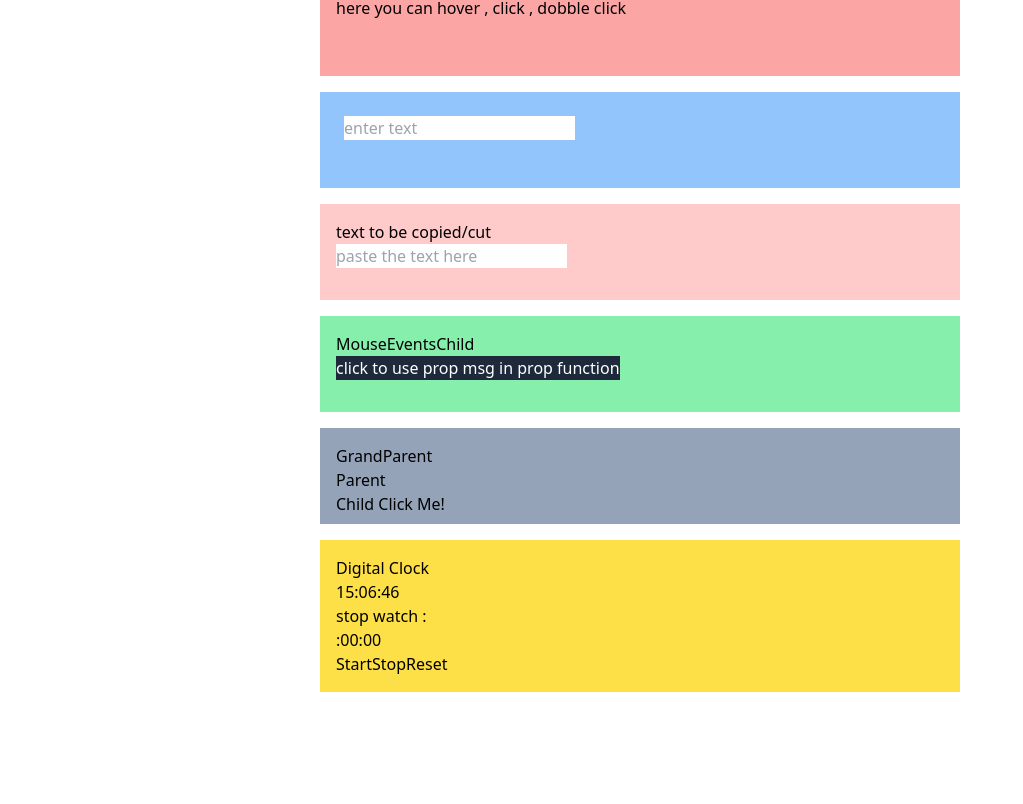
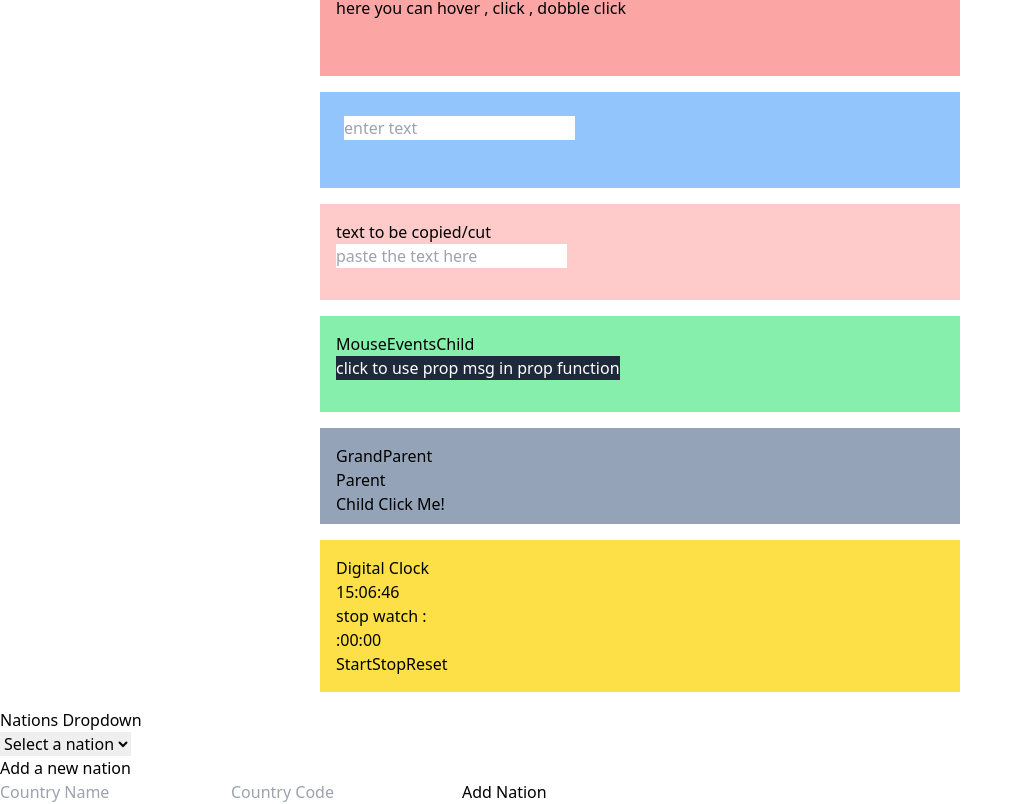
Before and after one commit to Suhasj1231/ReactApp, a React (Vite) app in the folder app_one/: page / in a window 1280 px wide. Shown: the part 339-1143 px from the top of the page, without its empty margins (0-1023 px from the left). Before the commit the page ends 1047 px from the top, so only its background shows below. Built offline with nearby package versions, Linux system fonts and the light colour scheme.

Commit message:
appone>> dropdown functionality

```diff
--- a/app_one/src/App.jsx
+++ b/app_one/src/App.jsx
@@ -8,6 +8,8 @@ import Element from './components/04/Element'
 import MyComponent from './components/04/MyComponent'
 
 import DigClock from './components/05/DigClock'
+
+import Dropdown from './components/06/Dropdown'
 
 const App = () => {
   return (
@@ -31,6 +33,8 @@ const App = () => {
 
         <DigClock></DigClock>
 
+        <Dropdown></Dropdown>
+
 
 
 
--- /dev/null
+++ b/app_one/src/components/06/Dropdown.jsx
@@ -0,0 +1,121 @@
+// import React, { useState } from 'react';
+
+// const Dropdown = () => {
+//   const [selectedValue, setSelectedValue] = useState('');
+//   const [countryName, setCountryName] = useState('');
+//   const [countryCode, setCountryCode] = useState('');
+//   const [nations, setNations] = useState([
+//     { name: 'India', value: 'IN' },
+//     { name: 'Pak', value: 'PK' },
+//     { name: 'Bangladesh', value: 'BG' }
+//   ]);
+
+//   const handleSelectChange = (event) => {
+//     setSelectedValue(event.target.value);
+//     console.log('Selected Value:', event.target.value);
+//   };
+
+//   const handleAddCountry = () => {
+//     if (countryName && countryCode) {
+//       const newCountry = { name: countryName, value: countryCode };
+//       setNations([...nations, newCountry]);
+//       setCountryName('');
+//       setCountryCode('');
+//     }
+//   };
+
+//   return (
+//     <div className='w-1/2 h-24 mx-auto bg-green-100 my-4 p-4' >
+//       <select value={selectedValue} onChange={handleSelectChange}>
+//         <option value="">Select a country</option>
+//         {nations.map((nation, index) => (
+//           <option key={index} value={nation.value}>{nation.name}</option>
+//         ))}
+//       </select>
+//       <div>
+//         <input
+//           type="text"
+//           placeholder="Country Name"
+//           value={countryName}
+//           onChange={(e) => setCountryName(e.target.value)}
+//         />
+//         <input
+//           type="text"
+//           placeholder="Country Code"
+//           value={countryCode}
+//           onChange={(e) => setCountryCode(e.target.value)}
+//         />
+//         <button onClick={handleAddCountry}>Add Country</button>
+//       </div>
+//     </div>
+//   );
+// };
+
+// export default Dropdown;
+
+import React, { useState } from 'react';
+
+const Dropdown = () => {
+  const [nations, setNations] = useState([
+    { name: 'India', value: 'IN' },
+    { name: 'Pak', value: 'PK' },
+    { name: 'Bangladesh', value: 'BG' },
+  ]);
+  const [newCountryName, setNewCountryName] = useState('');
+  const [newCountryCode, setNewCountryCode] = useState('');
+  const [selectedNation, setSelectedNation] = useState(null);
+
+  const handleAddNation = () => {
+    if (!newCountryName || !newCountryCode) return; // Check for empty fields
+
+    const newNation = {
+      name: newCountryName,
+      value: newCountryCode,
+    };
+    setNations([...nations, newNation]); // Add new nation to the state
+    setNewCountryName(''); // Clear input fields
+    setNewCountryCode('');
+  };
+
+  const handleSelectChange = (event) => {
+    const selectedValue = event.target.value;
+    const selectedNation = nations.find((nation) => nation.value === selectedValue);
+    setSelectedNation(selectedNation);
+    console.log('Selected nation:', selectedNation); // Log selected nation object
+  };
+
+  return (
+    <div>
+      <h2>Nations Dropdown</h2>
+      <select onChange={handleSelectChange} value={selectedNation?.value || ''}>
+        <option value="">Select a nation</option>
+        {nations.map((nation) => (
+          <option key={nation.value} value={nation.value}>
+            {nation.name}
+          </option>
+        ))}
+      </select>
+
+      <h3>Add a new nation</h3>
+      <input
+        type="text"
+        placeholder="Country Name"
+        value={newCountryName}
+        onChange={(event) => setNewCountryName(event.target.value)}
+      />
+      <input
+        type="text"
+        placeholder="Country Code"
+        value={newCountryCode}
+        onChange={(event) => setNewCountryCode(event.target.value)}
+      />
+      <button onClick={handleAddNation}>Add Nation</button>
+
+      {selectedNation && (
+        <p>Selected Nation: {selectedNation.name} ({selectedNation.value})</p>
+      )}
+    </div>
+  );
+};
+
+export default Dropdown;
```
